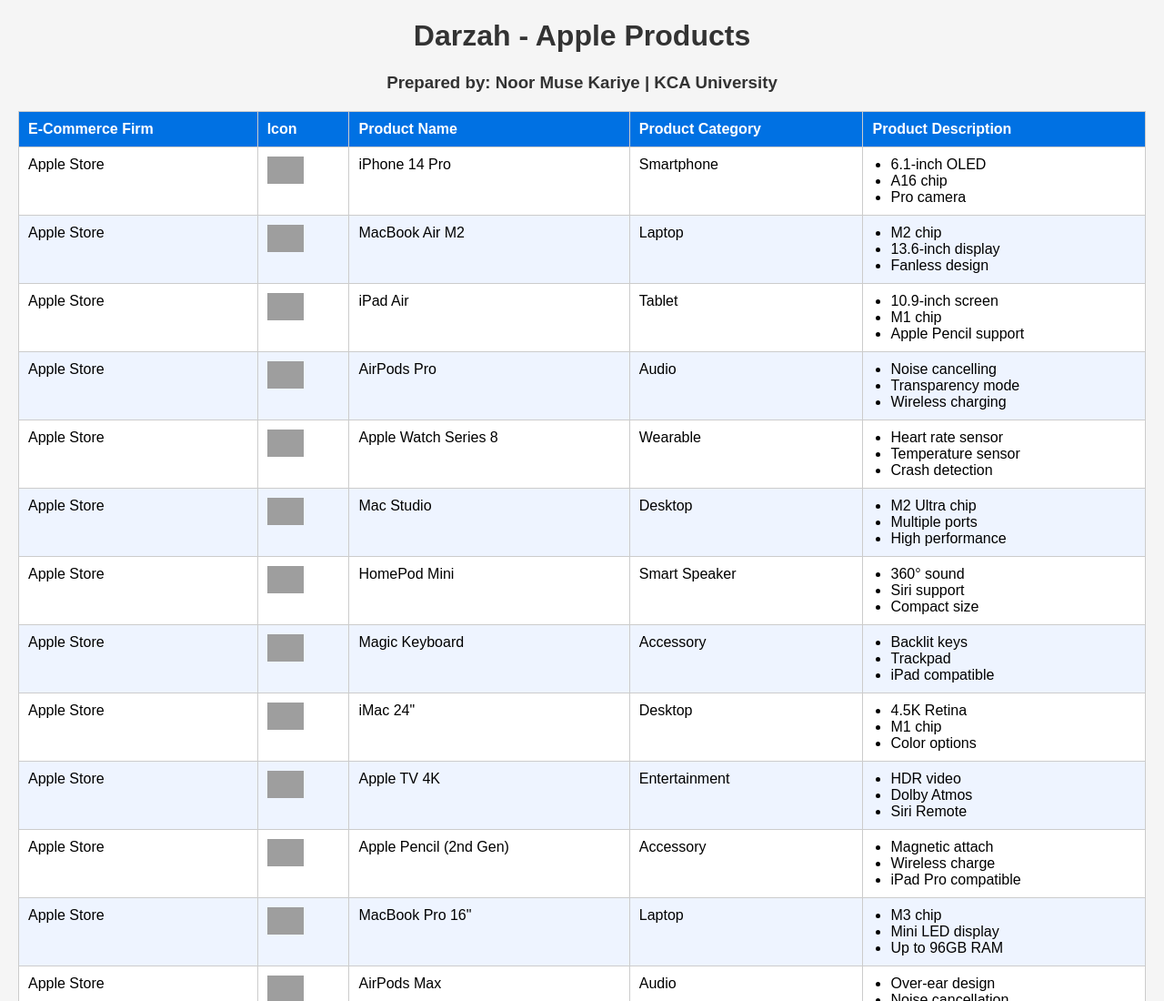
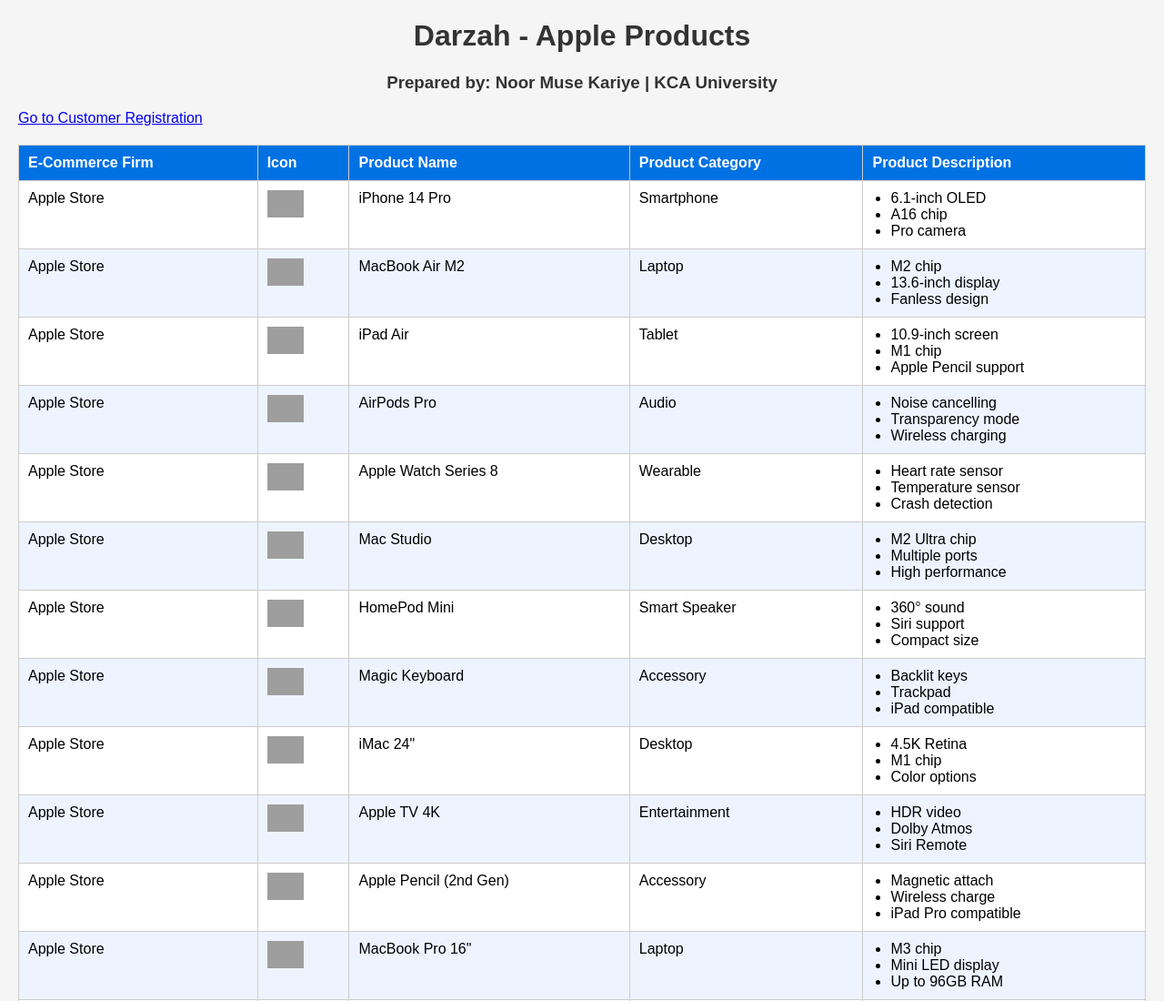
Before and after one commit to Noor181/ecommerce-website, a plain HTML site: page index.html in a window 1280 px wide. Shown: the top 1100 px of the page at 91% size. Drawn offline with Linux system fonts and the light colour scheme; grey boxes are pictures that could not be loaded.

Commit message:
index.html

```diff
--- a/index.html
+++ b/index.html
@@ -45,6 +45,9 @@
 
 <h1>Darzah - Apple Products </h1>
 <h3>Prepared by: Noor Muse Kariye | KCA University</h3>
+  <div class="nav-link">
+  <a href="customer-registration.html">Go to Customer Registration</a>
+</div>
 
 <table>
   <thead>
```
